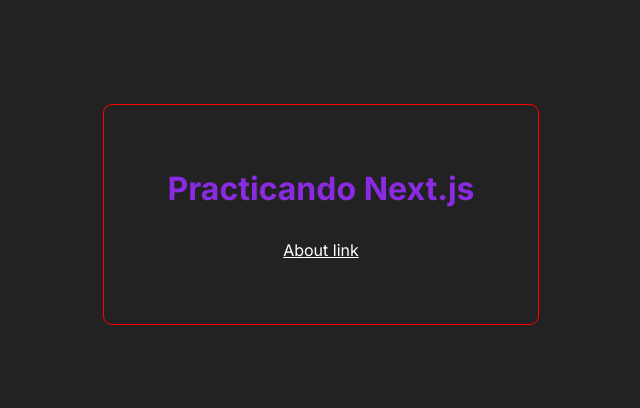
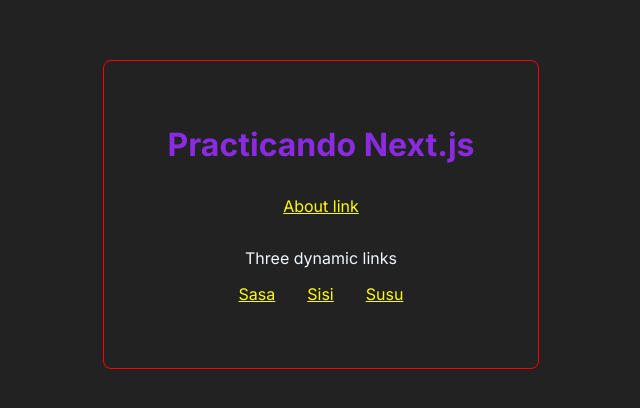
Before and after one commit to drkedrkedjon/learning-next-framework, a Next.js app: page / in a window 1280 px wide. Shown: the part 186-594 px from the top of the page, without its empty margins (319-959 px from the left). Built offline with nearby package versions, Linux system fonts and the light colour scheme.

Commit message:
Learning dinamic routes - done

```diff
--- a/src/app/data.js
+++ b/src/app/data.js
@@ -1,14 +1,14 @@
 export const data = [
   {
-    id: 1,
+    id: '1',
     name: "Sasa"
   },
   {
-    id: 2,
+    id: '2',
     name: "Sisi"
   },
   {
-    id: 3,
+    id: "3",
     name: "Susu"
   }
 ]
--- a/src/app/globals.css
+++ b/src/app/globals.css
@@ -11,7 +11,8 @@ body {
   display: grid;
   place-items: center;
   min-height: 100vh;
+  text-align: center;
 }
 a {
-  color: white;
+  color: yellow;
 }
--- a/src/app/page.js
+++ b/src/app/page.js
@@ -1,6 +1,7 @@
 import Image from 'next/image'
 import styles from './page.module.css'
 import Link from 'next/link'
+import { data } from './data'
 
 export default function Home() {
   return (
@@ -9,6 +10,14 @@ export default function Home() {
         Practicando Next.js
       </h1>
       <Link className={styles.link} href="/about">About link</Link>
+      <div>
+        <p>Three dynamic links</p>
+        <div className={styles.linkContainer}>
+          {data.map((item) => (
+            <Link key={item.id} href={`/blog/${item.id}`}>{item.name}</Link>
+          ))}
+        </div>
+      </div>
     </main>
   )
 }
--- a/src/app/page.module.css
+++ b/src/app/page.module.css
@@ -8,5 +8,11 @@
   gap: 2rem;
   padding: 4rem;
   border-radius: 0.5rem;
-  outline: 1px solid red;
+  border: 1px solid red;
 }
+.linkContainer {
+  display: flex;
+  justify-content: space-between;
+  gap: 2rem;
+  margin-block-start: 1rem;
+}
```
Also changed, not shown: src/app/blog/[blogID]/page.jsx (added, +9 -0 lines).
